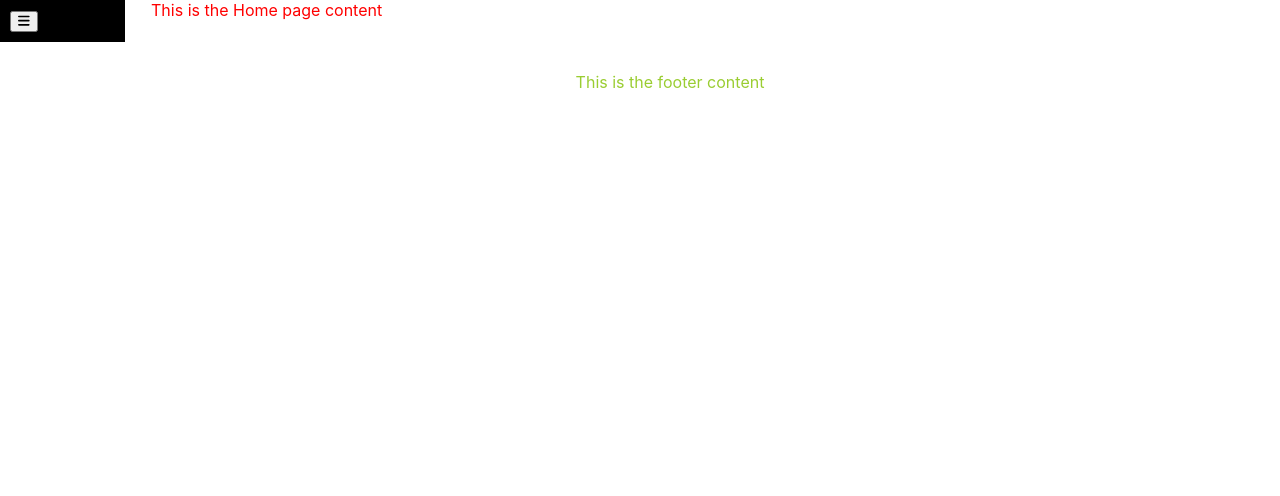
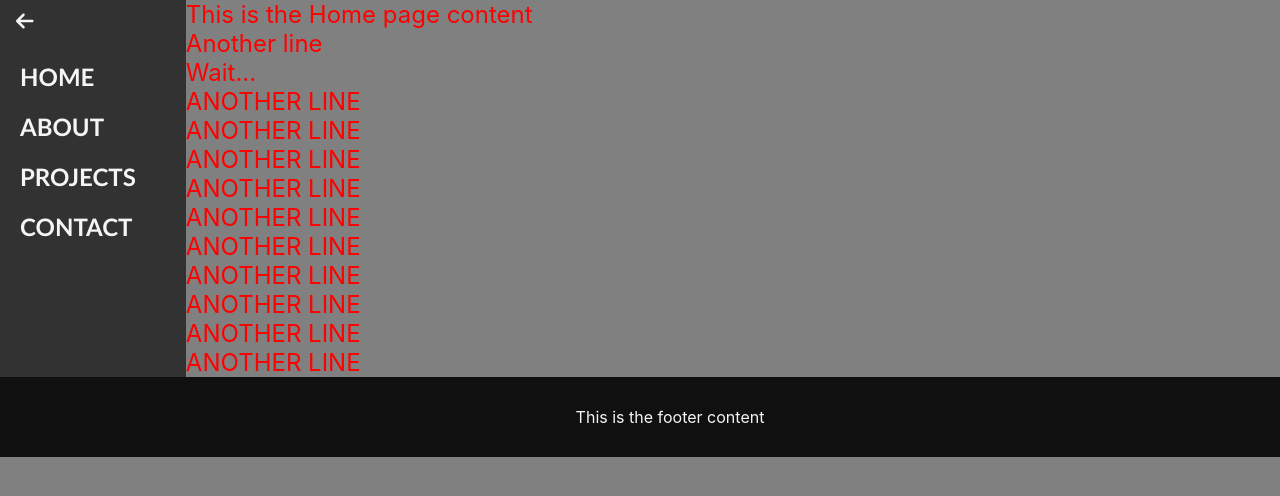
Before and after one commit to Sharuchakalaka7/AhmedPortfolio, a React (Create React App) app: page / in a window 1280 px wide. Both pictures are taken after a click on the button 23 px from the left and 21 px from the top of the page. Shown: the top 496 px of the page. Built offline with nearby package versions, Linux system fonts and the light colour scheme.

Commit message:
feat: basic navbar added

```diff
--- a/src/App.css
+++ b/src/App.css
@@ -1,31 +1,12 @@
-/** NavBar Styles **/
-.navbar {
-	text-align: left;
-	padding: 10px;
-	background-color: black;
-	color: cyan;
+body {
+	background-color: rgb(128, 128, 128)
 }
-
-
-
-
-/** Footer Styles **/
-.footer {
-	text-align: center;
-	width: 100%;
-	padding: 30px;
-	color: yellowgreen;
-}
-
-
-
-
-/** General App Styles **/
 .root-wrapper {
 	width: 100%;
+	height: 100%;
 }
 .grid-container {
 	display: grid;
-	grid-template-columns: 1fr 9fr;
-	grid-gap: 2%;
+	grid-template-columns: 1fr 30fr;
+	grid-auto-rows: 1fr;
 }
--- a/src/App.js
+++ b/src/App.js
@@ -1,46 +1,20 @@
-import { useState } from 'react';
-import { FontAwesomeIcon } from '@fortawesome/react-fontawesome';
+import NavBar from './Navbar.js';
 import HomePage from './Homepage.js';
+import Footer from './Footer.js';
 import './App.css';
 
-function NavBar() {
-	const [navBarExpand, setNavBarExpand] = useState(false);
-
-	const navButton = <button onClick={handleClick}><FontAwesomeIcon icon="fa-solid fa-bars" /></button>
-
-	function handleClick(e) {
-		setNavBarExpand(!navBarExpand);
-	}
-
-	return (
-		<div className="navbar">
-			{navButton}
-		</div>
-	);
-}
-
-function Footer() {
-	return (
-		<div className="footer">
-			This is the footer content
-		</div>
-	);
-}
-
-function App(props) {
+function App() {
 	return (
 		<div className="root-wrapper">
 			<div className="grid-container">
-				<div className="grid-element">
-					<NavBar />
-				</div>
-				<div className="grid-element">
-					<HomePage />
-				</div>
+				<NavBar />
+				<HomePage />
 			</div>
 			<Footer />
 		</div>
 	);
 }
 
+
+
 export default App;
--- /dev/null
+++ b/src/Footer.css
@@ -0,0 +1,7 @@
+.footer {
+	background-color: rgb(16,16,16);
+	color: whitesmoke;
+	width: 100%;
+	padding: 30px;
+	text-align: center;
+}
--- /dev/null
+++ b/src/Footer.js
@@ -0,0 +1,11 @@
+import './Footer.css';
+
+function Footer() {
+	return (
+		<div className="footer">
+			This is the footer content
+		</div>
+	);
+}
+
+export default Footer;
--- a/src/Homepage.css
+++ b/src/Homepage.css
@@ -1,3 +1,4 @@
 .content-wrapper {
 	color: red;
+	font-size: x-large;
 }
--- a/src/Homepage.js
+++ b/src/Homepage.js
@@ -3,7 +3,19 @@ import './Homepage.css'
 function HomePage(props) {
 	return (
 		<div className="content-wrapper" id="home-content-wrapper">
-			This is the Home page content
+			This is the Home page content<br />
+			Another line<br />
+			Wait... <br />
+			ANOTHER LINE <br />
+			ANOTHER LINE <br />
+			ANOTHER LINE <br />
+			ANOTHER LINE <br />
+			ANOTHER LINE <br />
+			ANOTHER LINE <br />
+			ANOTHER LINE <br />
+			ANOTHER LINE <br />
+			ANOTHER LINE <br />
+			ANOTHER LINE <br />
 		</div>
 	);
 }
--- /dev/null
+++ b/src/Navbar.css
@@ -0,0 +1,24 @@
+.navbar {
+	background-color: rgb(50, 50, 50);
+	text-align: left;
+}
+
+.navbar-button {
+	background-color: rgba(0,0,0,0);
+	color: whitesmoke;
+	border: none;
+	margin: 10px;
+}
+
+.navbar-link * {
+	color: whitesmoke;
+	text-align: left;
+	text-decoration: none;
+	text-transform: uppercase;
+	font-family: 'Trebuchet MS', 'Lucida Sans Unicode', 'Lucida Grande', 'Lucida Sans', Arial, sans-serif;
+	padding: 30px 50px 30px 20px;
+}
+.navbar-link:hover {
+	background-color: rgb(160,160,160);
+	color: white;
+}
--- /dev/null
+++ b/src/Navbar.js
@@ -0,0 +1,49 @@
+import { useState } from 'react';
+import { FontAwesomeIcon } from '@fortawesome/react-fontawesome';
+import './Navbar.css';
+
+function NavLink({ title, link }) {
+	return (
+		<h2 className="navbar-link">
+			<a href={link}>{title}</a>
+		</h2>
+	);
+}
+
+function NavBar() {
+	const [navBarExpand, setNavBarExpand] = useState(false);
+
+	/** Always-On Buttons **/
+	const navButton = (
+		<button onClick={handleMenuClick} className="navbar-button" id="navbar-menu-button">
+			<FontAwesomeIcon icon={"fa-solid fa-" + (navBarExpand ? "arrow-left" : "bars")} className="local-fa-icon" id="navbar-menu-arrow" size="xl"/>
+		</button>
+	);
+	// Idea: button for toggling light/dark mode
+	// Idea: button for switching languages
+
+	/** Always-On Button Handlers */
+	function handleMenuClick() {
+		setNavBarExpand(!navBarExpand);
+	}
+
+	/** Navbar Expanded Contents **/
+	const navLinks = (navBarExpand &&
+		<div>
+			<NavLink title="Home" link="#" />
+			<NavLink title="About" link="#" />
+			<NavLink title="Projects" link="#" />
+			<NavLink title="Contact" link="#" />
+		</div>
+	);
+
+	/** Final Navbar Component **/
+	return (
+		<div className="navbar">
+			{navButton}
+			{navLinks}
+		</div>
+	);
+}
+
+export default NavBar;
--- a/src/index.css
+++ b/src/index.css
@@ -13,6 +13,5 @@ code {
 }
 
 h1 {
-	color: indigo;
 	font-family: Verdana, Geneva, Tahoma, sans-serif;
 }
--- a/src/index.js
+++ b/src/index.js
@@ -1,12 +1,12 @@
 import React from 'react';
 import ReactDOM from 'react-dom/client';
 import { library } from '@fortawesome/fontawesome-svg-core';
-import { faBars } from '@fortawesome/free-solid-svg-icons';
+import { faBars, faMoon, faLanguage, faArrowLeft } from '@fortawesome/free-solid-svg-icons';
 import './index.css';
 import App from './App';
 import reportWebVitals from './reportWebVitals';
 
-library.add(faBars);
+library.add(faBars, faMoon, faLanguage, faArrowLeft);
 
 const root = ReactDOM.createRoot(document.getElementById('root'));
 root.render(
```
Also changed, not shown: 11 other files (tests, documents, lock files or other folders).
